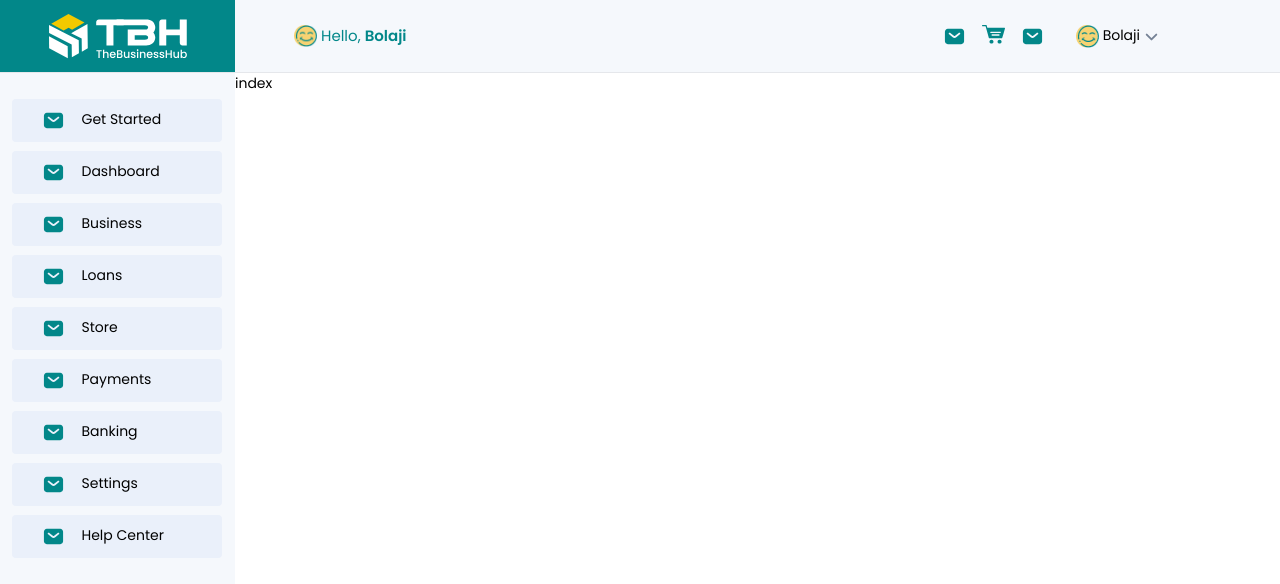
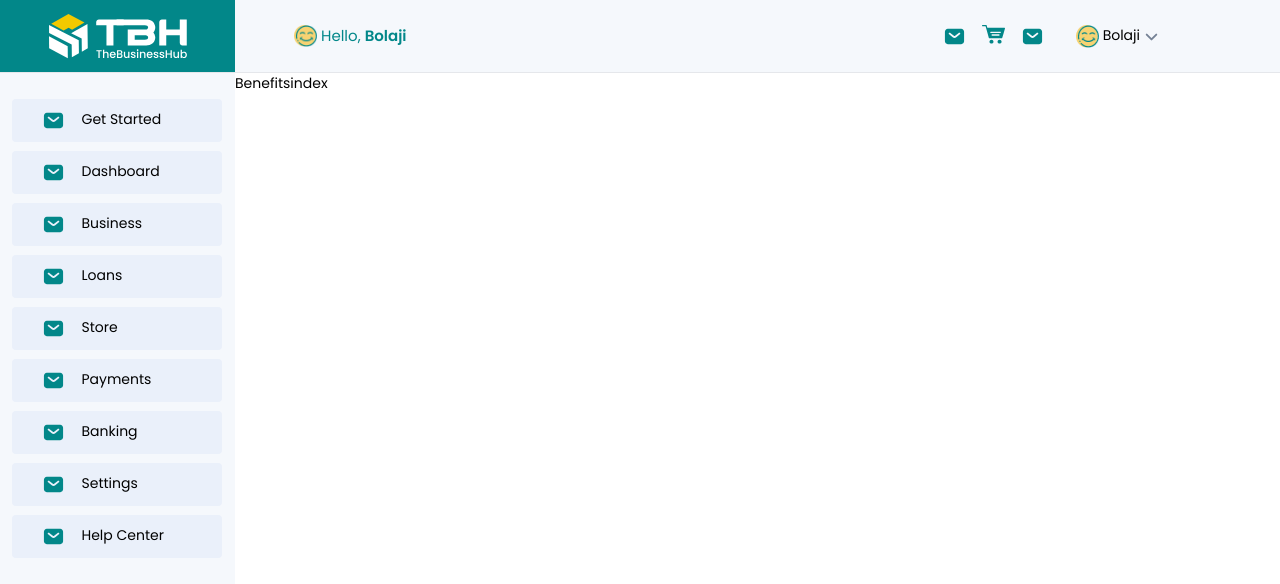
Before and after one commit to Emmanuel-Ingwe/businesshub-bank, a Next.js app: page / in a window 1280 px wide. Shown: the top 584 px of the page. Built offline with nearby package versions, Linux system fonts and the light colour scheme; a web font is replaced by a local one.

Commit message:
add: Benefits.comp.

```diff
--- a/components/Landing/Subbody/index.tsx
+++ b/components/Landing/Subbody/index.tsx
@@ -1,10 +1,14 @@
 import React from 'react'
+import Benefits from './Benefits'
 
 type Props = {}
 
 const index = (props: Props) => {
   return (
-    <div>index</div>
+    <>
+        <Benefits />
+        <div>index</div>
+    </>
   )
 }
 
--- a/components/index.js
+++ b/components/index.js
@@ -1,2 +1,3 @@
 export { default as Body } from "./Landing/Body"
 export { default as SubBody } from "./Landing/Subbody"
+export { default as Benefits } from "./Landing/Subbody/Benefits"
```
